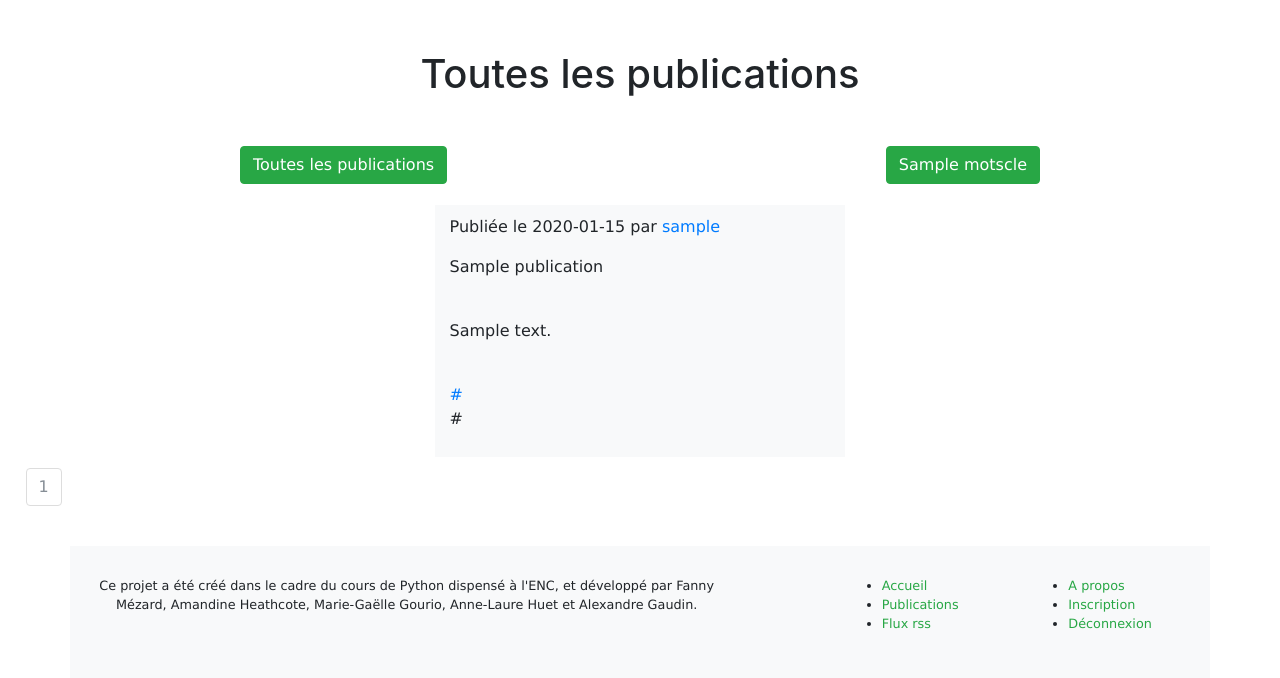
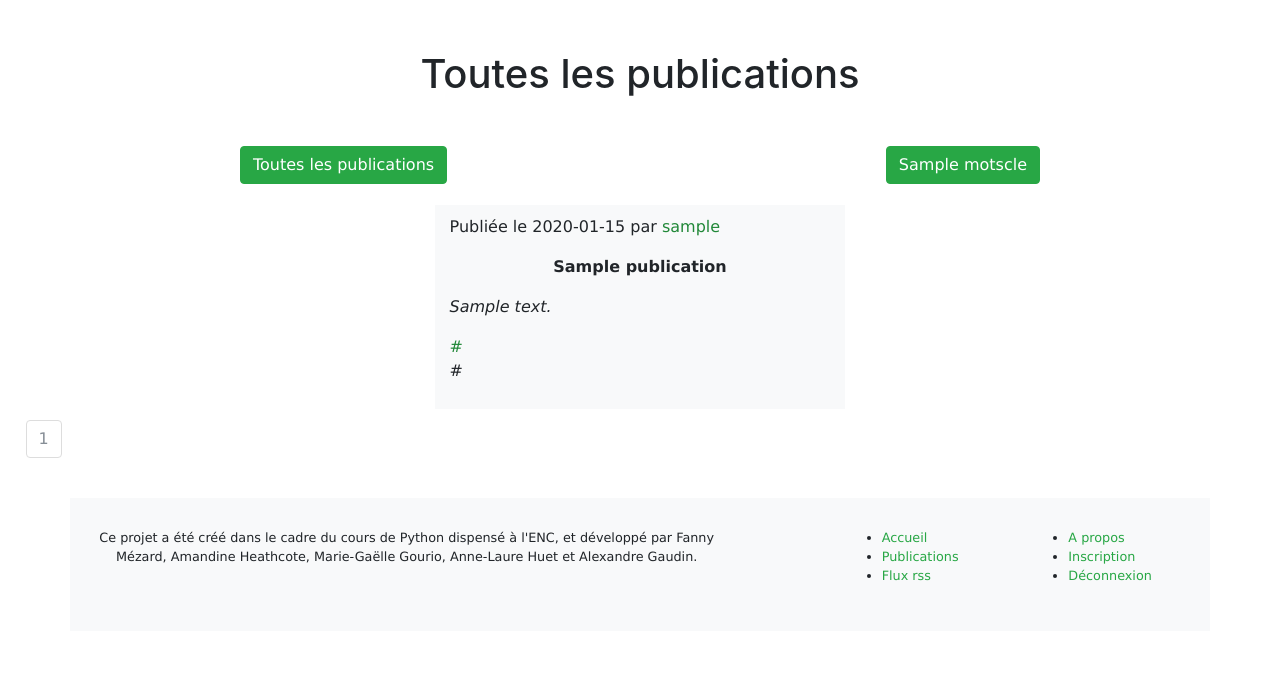
Before and after one commit to Chartes-TNAH/flux, a Flask app: page /afficherpublis in a window 1280 px wide. Shown: the part 102-780 px from the top of the page. After the commit the page ends 683 px from the top, so only its background shows below. Run offline with Flask 2, Linux system fonts and the light colour scheme; a user stored in the database is signed in; tables that the repository leaves empty hold one stand-in row (values such as "Sample post"); some libraries are stand-ins or nearby versions.

Commit message:
Première tentative d'amélioration du design des publications

```diff
--- a/pythounews/static/css/design.css
+++ b/pythounews/static/css/design.css
@@ -31,3 +31,20 @@ div
     width : 30%;
     height : auto;
 }
+
+.titre_boite
+{
+   font-weight : bold;
+   text-align : center;
+}
+
+.com_boite
+{
+    font-style : italic;
+}
+
+
+.vert
+{
+    color : #218838;
+}
--- a/pythounews/templates/pages/afficherpublis.html
+++ b/pythounews/templates/pages/afficherpublis.html
@@ -4,7 +4,7 @@
 <body>
 <h1>Toutes les publications</h1>
 <div class="row d-flex justify-content-around">
-    <a href="{{url_for ('afficherpublis')}}" type="button" class="btn btn-success">Toutes les publications</a>
+    <a href="{{url_for ('afficherpublis')}}" role="button" class="btn btn-success">Toutes les publications</a>
 
     {% for mot in motscles %}
     <a href="{{url_for ('afficherpublisCategorie', motscles_id=mot.motscles_id)}}" role="button" class="btn btn-success">{{mot.motscles_nom}}</a>
--- a/pythounews/templates/partials/publications.html
+++ b/pythounews/templates/partials/publications.html
@@ -2,6 +2,8 @@
 <html lang="fr">
 <head>
     <meta charset="UTF-8">
+    {% include "partials/css.html" %}
+    {% include "partials/metadata.html" %}
 
 </head>
 <body>
@@ -11,15 +13,15 @@
     {% for item in publications%}
     <div class="col-4 bg-light border border-white">
         <p class="align-middle">Publiée le {{item["date"]}} <!-- Date du jour --> par
-            <a href="{{url_for ('afficher_profil_utilisateur', user_id = item['auteur'].user_id)}}">{{item["auteur"].user_login}}</a>
-            <br/></p>
-        <p class="titre_boite">{{item["titre"]}}</p><br/> <!-- Titre donné par l'utilisateur -->
-        <p class="com_boite">{{item["texte"]}}</p><br/> <!-- commentaire donné par l'utilisateur -->
+            <a class="vert" href="{{url_for ('afficher_profil_utilisateur', user_id = item['auteur'].user_id)}}">{{item["auteur"].user_login}}</a>
+            </p>
+        <p class="titre_boite">{{item["titre"]}}</p><!-- Titre donné par l'utilisateur -->
+        <p class="com_boite">{{item["texte"]}}</p><!-- commentaire donné par l'utilisateur -->
             {% if item["titre_url"] == None %}
-            <a href="{{item['lien']}}">{{item["lien"]}}</a> <br/>
+            <a href="{{item['lien']}}">{{item["lien"]}}</a>
             {% else %}
-            <a href="{{item['lien']}}">{{item["titre_url"]}}</a> <br/> <!-- item 2 : url item 4 titre de l'url -->
             {% endif %}
+            <a class="vert" href="{{item['lien']}}">{{item["titre_url"]}}</a>
             {% if item["description_url"] == None %}
             {% else %}
         <p>{{item["description_url"]}}</p> <!-- description automatique -->
```
